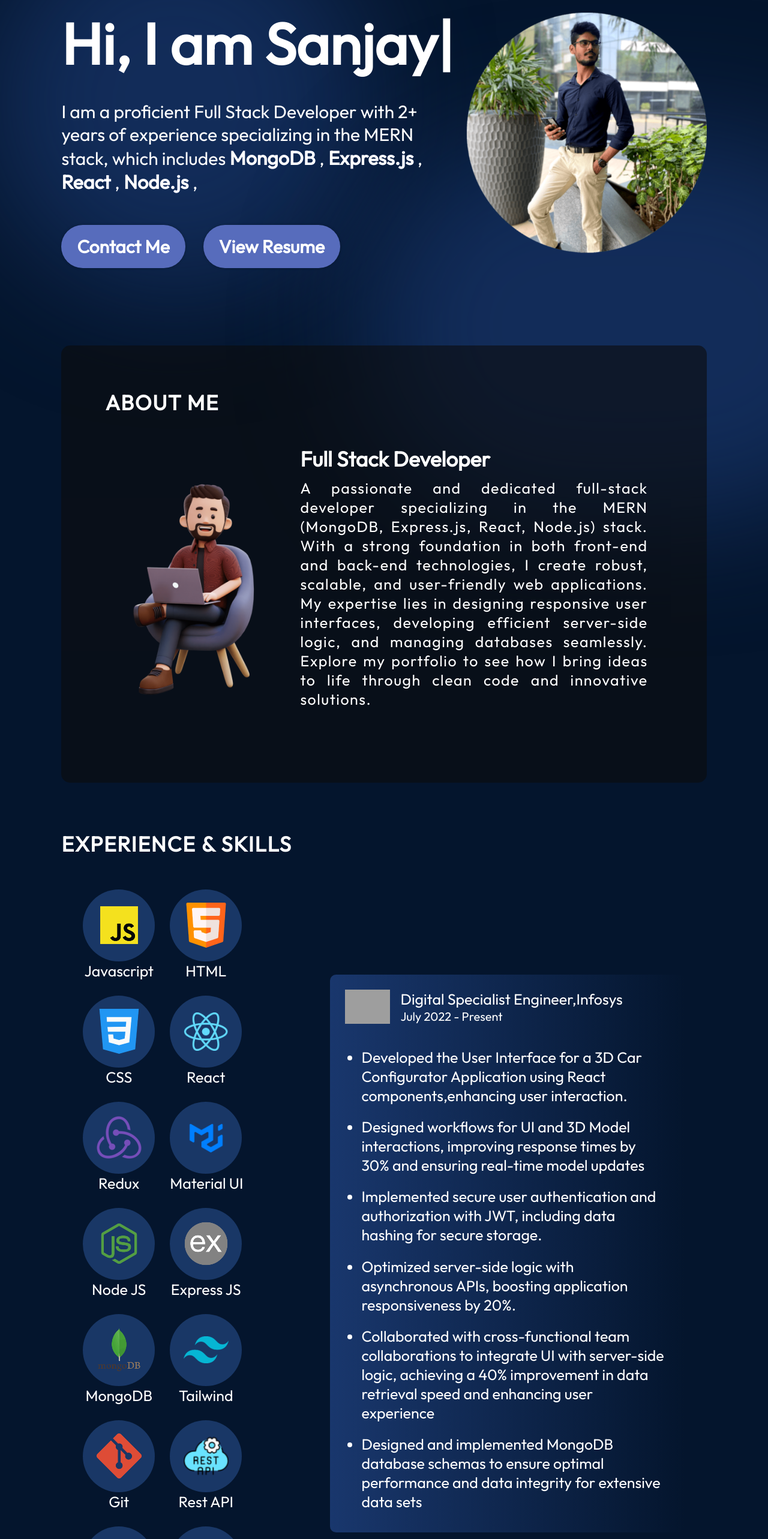
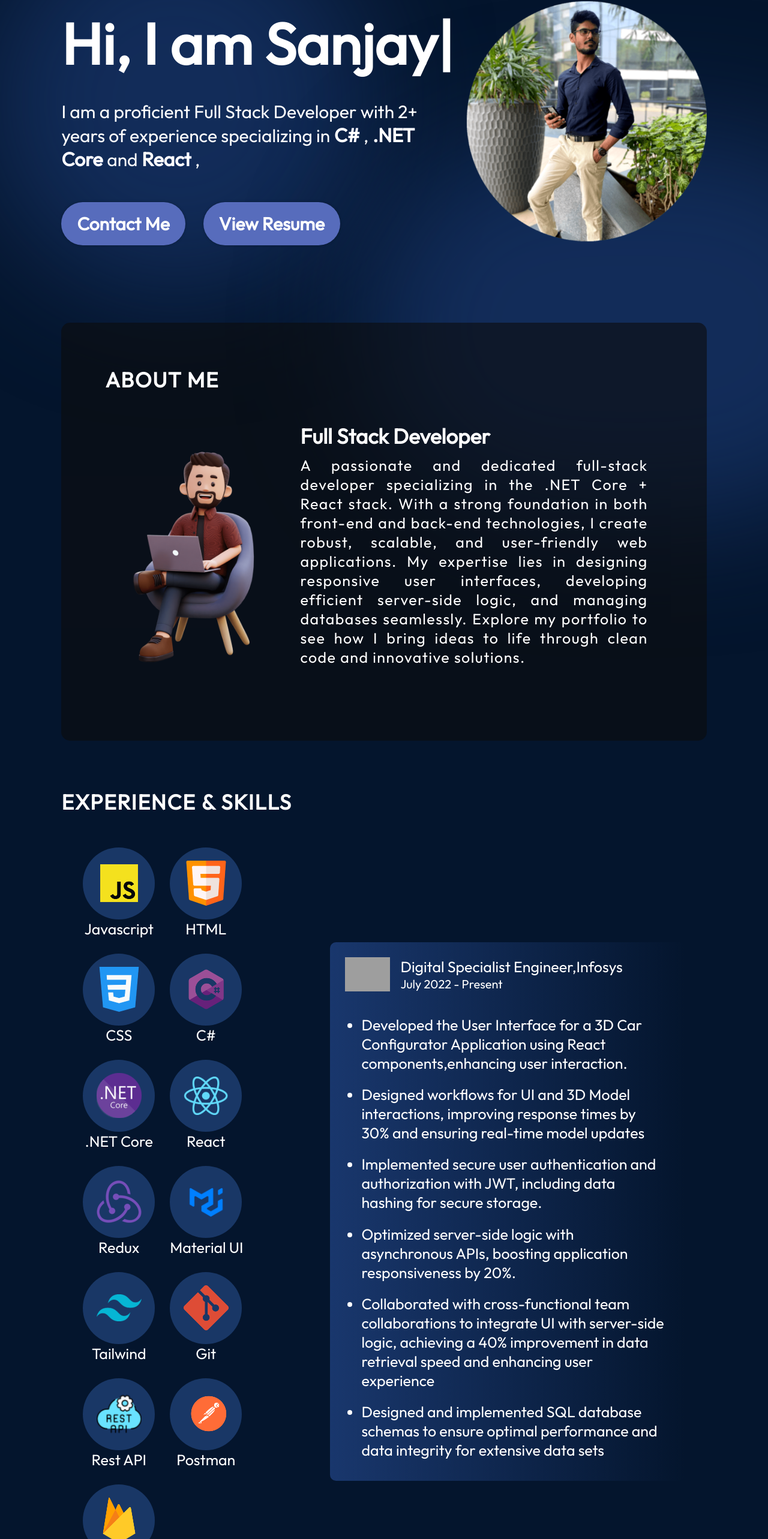
Before and after one commit to sanjaysp2001/portfolio, a React (Create React App) app: page / in a window 1280 px wide. Shown: the part 195-2761 px from the top of the page at 60% size. Built offline with nearby package versions, Linux system fonts and the light colour scheme; grey boxes are pictures that could not be loaded.

Commit message:
Updated Skills

```diff
--- a/src/components/About/About.tsx
+++ b/src/components/About/About.tsx
@@ -2,7 +2,7 @@ import styles from "./About.module.css";
 import assets from "../../data/assets.json";
 import { motion } from "framer-motion";
 import { useState } from "react";
-
+import about from "../../data/about.json";
 const About = () => {
   const [currentImage, setCurrentImage] = useState(assets.about.aboutImage1);
   return (
@@ -29,16 +29,7 @@ const About = () => {
 
           <div className={styles.aboutItem}>
             <h3>Full Stack Developer</h3>
-            <p>
-              A passionate and dedicated full-stack developer specializing in
-              the MERN (MongoDB, Express.js, React, Node.js) stack. With a
-              strong foundation in both front-end and back-end technologies, I
-              create robust, scalable, and user-friendly web applications. My
-              expertise lies in designing responsive user interfaces, developing
-              efficient server-side logic, and managing databases seamlessly.
-              Explore my portfolio to see how I bring ideas to life through
-              clean code and innovative solutions.
-            </p>
+            <p>{about.description}</p>
           </div>
         </div>
       </div>
--- a/src/components/Hero/Hero.tsx
+++ b/src/components/Hero/Hero.tsx
@@ -26,12 +26,12 @@ const Hero = () => {
           >
             <span>
               I am a proficient Full Stack Developer with 2+ years of experience
-              specializing in the MERN stack, which includes
+              specializing in
             </span>
-            <AnimatedText> MongoDB </AnimatedText>,
-            <AnimatedText> Express.js </AnimatedText>,
+            <AnimatedText> C# </AnimatedText>,
+            <AnimatedText> .NET Core </AnimatedText>
+            and
             <AnimatedText> React </AnimatedText>,
-            <AnimatedText> Node.js </AnimatedText>,
           </motion.p>
         </div>
         <div className={styles.links}>
--- /dev/null
+++ b/src/data/about.json
@@ -0,0 +1,3 @@
+{
+  "description": "A passionate and dedicated full-stack developer specializing in the .NET Core + React stack. With a strong foundation in both front-end and back-end technologies, I create robust, scalable, and user-friendly web applications. My expertise lies in designing responsive user interfaces, developing efficient server-side logic, and managing databases seamlessly. Explore my portfolio to see how I bring ideas to life through clean code and innovative solutions."
+}
--- a/src/data/certifications.json
+++ b/src/data/certifications.json
@@ -1,12 +1,18 @@
 [
   {
-    "title": "Infosys Certified React Professional",
+    "title": "Certified React Professional",
     "provider": "Infosys",
     "imageSrc": "/assets/certifications/infosys.jpg",
     "source": "https://drive.google.com/file/d/1Mxhd3iuDXYwQ2TE0W09vl1lus-QQyck2/view?usp=drivesdk"
   },
   {
-    "title": "Infosys Certified .NET Core Web API Developer",
+    "title": "Certified .NET Core Web API Developer",
+    "provider": "Infosys",
+    "imageSrc": "/assets/certifications/infosys.jpg",
+    "source": "https://drive.google.com/file/d/1gaBseX7Ssie3gQ_y7Xx75LPbr73gGjG1/view?usp=drivesdk"
+  },
+  {
+    "title": "Certified Microsoft SQL Server Developer",
     "provider": "Infosys",
     "imageSrc": "/assets/certifications/infosys.jpg",
     "source": "https://drive.google.com/file/d/1gaBseX7Ssie3gQ_y7Xx75LPbr73gGjG1/view?usp=drivesdk"
--- a/src/data/experience.json
+++ b/src/data/experience.json
@@ -10,7 +10,7 @@
       "Implemented secure user authentication and authorization with JWT, including data hashing for secure storage.",
       "Optimized server-side logic with asynchronous APIs, boosting application responsiveness by 20%.",
       "Collaborated with cross-functional team collaborations to integrate UI with server-side logic,  achieving a 40% improvement in data retrieval speed and enhancing user experience",
-      "Designed and implemented MongoDB database schemas to ensure optimal performance and data integrity for extensive data sets"
+      "Designed and implemented SQL database schemas to ensure optimal performance and data integrity for extensive data sets"
 
     ],
     "imageSrc": "https://ucarecdn.com/2f82b5fe-ad32-412e-b03a-457b91b8fc0d/-/preview/75x75/"
--- a/src/data/projects.json
+++ b/src/data/projects.json
@@ -1,8 +1,8 @@
 [
   {
     "title": "URL Shortener",
-    "description": "A URL Shortener application bulit using Node.js, Express.js, React and MongoDB",
-    "skills": ["React", "Node.js", "Express.js", "MongoDB", "Tailwind CSS"],
+    "description": "A URL Shortener application built using React and Tailwind CSS",
+    "skills": ["React", "Tailwind CSS"],
     "imageSrc": "/assets/projects/urlshortener.png",
     "demo": "https://spsurl.web.app",
     "source": "https://github.com/sanjaysp2001/url-shortener-frontend"
--- a/src/data/skills.json
+++ b/src/data/skills.json
@@ -12,6 +12,14 @@
     "imageUrl": "/assets/skills/css.png"
   },
   {
+    "name": "C#",
+    "imageUrl": "/assets/skills/csharp.png"
+  },
+  {
+    "name": ".NET Core",
+    "imageUrl": "/assets/skills/dotnetcore.png"
+  },
+  {
     "name": "React",
     "imageUrl": "/assets/skills/react.png"
   },
@@ -22,18 +30,6 @@
   {
     "name": "Material UI",
     "imageUrl": "/assets/skills/materialui.png"
-  },
-  {
-    "name": "Node JS ",
-    "imageUrl": "/assets/skills/node.png"
-  },
-  {
-    "name": "Express JS ",
-    "imageUrl": "/assets/skills/express.png"
-  },
-  {
-    "name": "MongoDB ",
-    "imageUrl": "/assets/skills/mongodb.png"
   },
   {
     "name": "Tailwind",
```
Also changed, not shown: public/assets/skills/csharp.png (added), public/assets/skills/dotnetcore.png (added).
